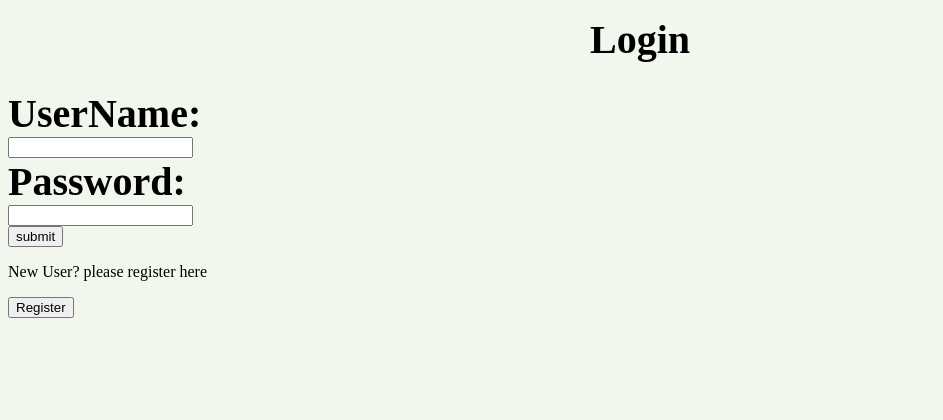
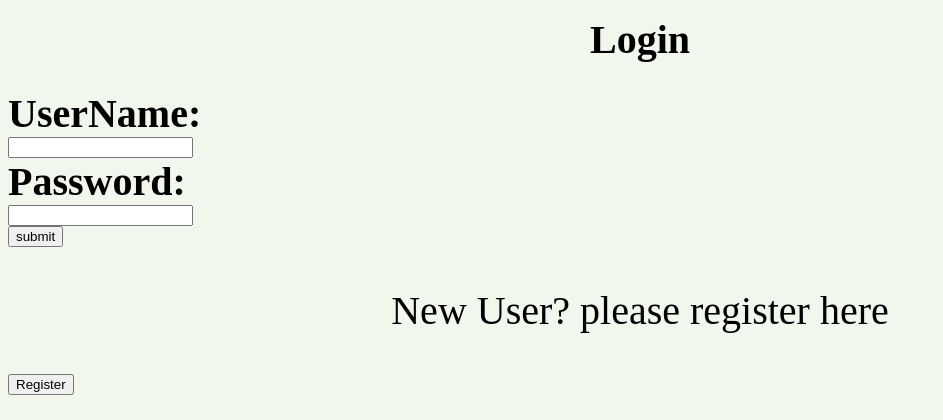
Before and after one commit to HamzaRatrout/finalproject, a Flask app: page / in a window 1280 px wide. Shown: the part 380-800 px from the top of the page, without its empty margins (0-943 px from the left). Run offline with Flask 2, Linux system fonts and the light colour scheme.

Commit message:
newmessage

```diff
--- a/templates/login.html
+++ b/templates/login.html
@@ -15,7 +15,7 @@
 	<input type="password" name="password"><br>
 	<input type="submit" value="submit">
 </form>
-<p> New User? please register here </p>
+<p class="login"> New User? please register here </p>
 <a href="/register"> <button>Register</button></a>
 
 </body>
```
